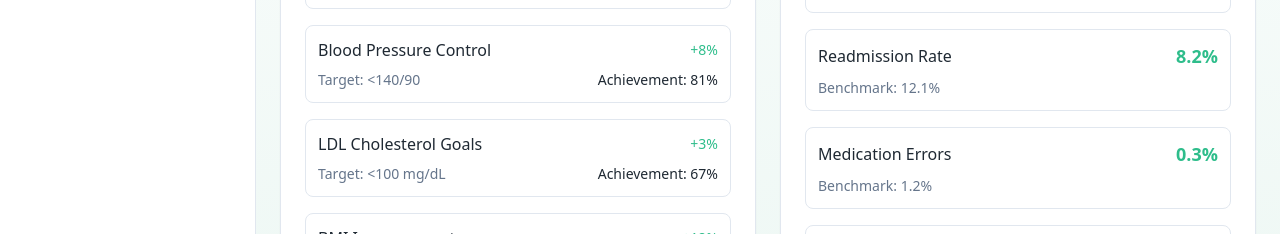
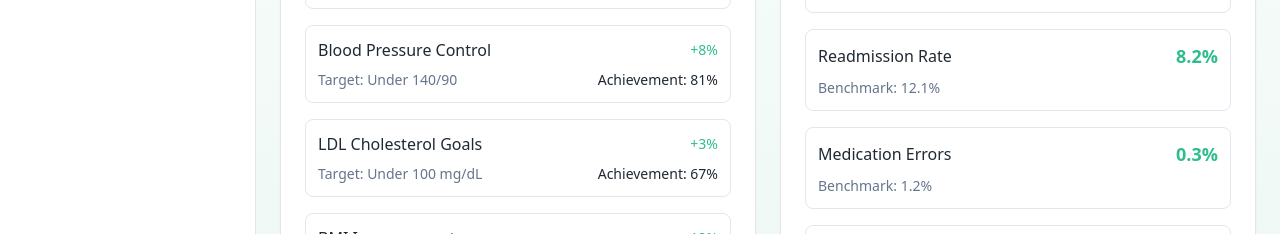
Before and after one commit to Cam-TEST-Account/augi-care-connect, a React (Vite) app: page /analytics in a window 1280 px wide. Both pictures are taken after a click on the tab "Patient Outcomes". Shown: the part 552-786 px from the top of the page. Built offline with nearby package versions, Linux system fonts and the light colour scheme; the HTML template or start-up script is replaced by a standard one.

Commit message:
Fix: Resolve TypeScript errors

```diff
--- a/src/pages/Analytics.tsx
+++ b/src/pages/Analytics.tsx
@@ -292,12 +292,12 @@ const Analytics = () => {
                 </CardHeader>
                 <CardContent>
                   <div className="space-y-4">
-                    {[
-                      { metric: 'HbA1c Control (Diabetes)', target: '<7%', achievement: '73%', trend: '+5%' },
-                      { metric: 'Blood Pressure Control', target: '<140/90', achievement: '81%', trend: '+8%' },
-                      { metric: 'LDL Cholesterol Goals', target: '<100 mg/dL', achievement: '67%', trend: '+3%' },
-                      { metric: 'BMI Improvement', target: '5% reduction', achievement: '45%', trend: '+12%' }
-                    ].map((outcome) => (
+                     {[
+                       { metric: 'HbA1c Control (Diabetes)', target: 'Under 7%', achievement: '73%', trend: '+5%' },
+                       { metric: 'Blood Pressure Control', target: 'Under 140/90', achievement: '81%', trend: '+8%' },
+                       { metric: 'LDL Cholesterol Goals', target: 'Under 100 mg/dL', achievement: '67%', trend: '+3%' },
+                       { metric: 'BMI Improvement', target: '5% reduction', achievement: '45%', trend: '+12%' }
+                     ].map((outcome) => (
                       <div key={outcome.metric} className="p-3 border border-border rounded-lg">
                         <div className="flex items-center justify-between mb-2">
                           <h4 className="font-medium text-foreground">{outcome.metric}</h4>
```
